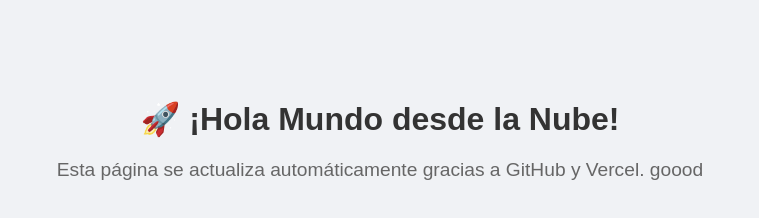
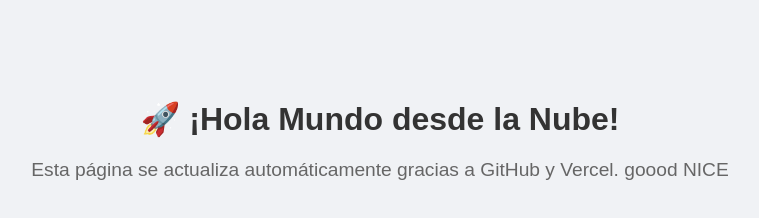
Before and after one commit to AmitValdivia/tesssst, a plain HTML site: page index.html in a window 1280 px wide. Shown: the top 218 px of the page, without its empty margins (260-1019 px from the left). Drawn offline with Linux system fonts and the light colour scheme; grey boxes are pictures that could not be loaded.

Commit message:
Nice to index.html Buen cambio :v nice

```diff
--- a/index.html
+++ b/index.html
@@ -12,7 +12,7 @@
 </head>
 <body>
     <h1>🚀 ¡Hola Mundo desde la Nube!</h1>
-    <p>Esta página se actualiza automáticamente gracias a GitHub y Vercel. goood</p>
+    <p>Esta página se actualiza automáticamente gracias a GitHub y Vercel. goood NICE</p>
     <img src="https://i.pinimg.com/1200x/8d/dc/f2/8ddcf259d74b21d2f51a8e1466770cc1.jpg" alt="Mi imagen" style="max-width: 300px; border-radius: 10px; margin-top: 20px;">
 </body>
 </html>
```
